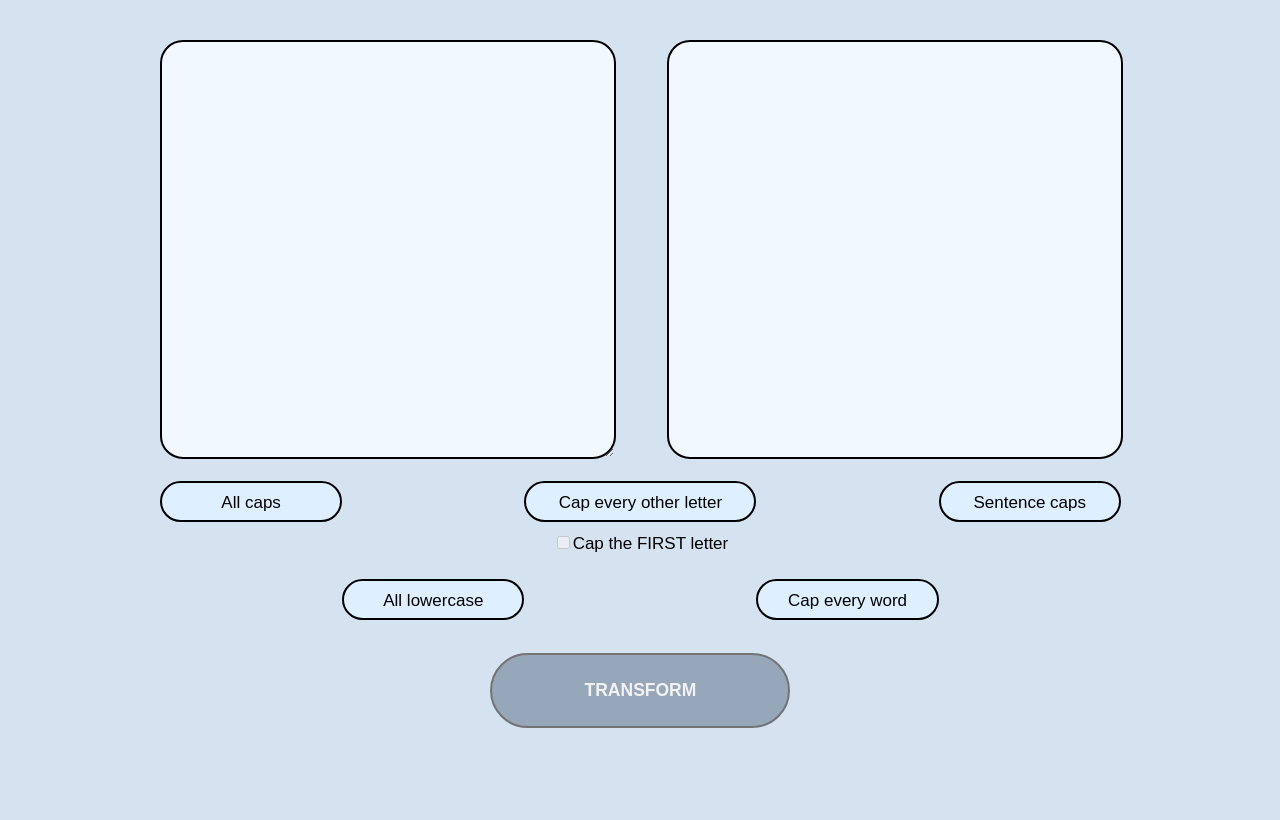
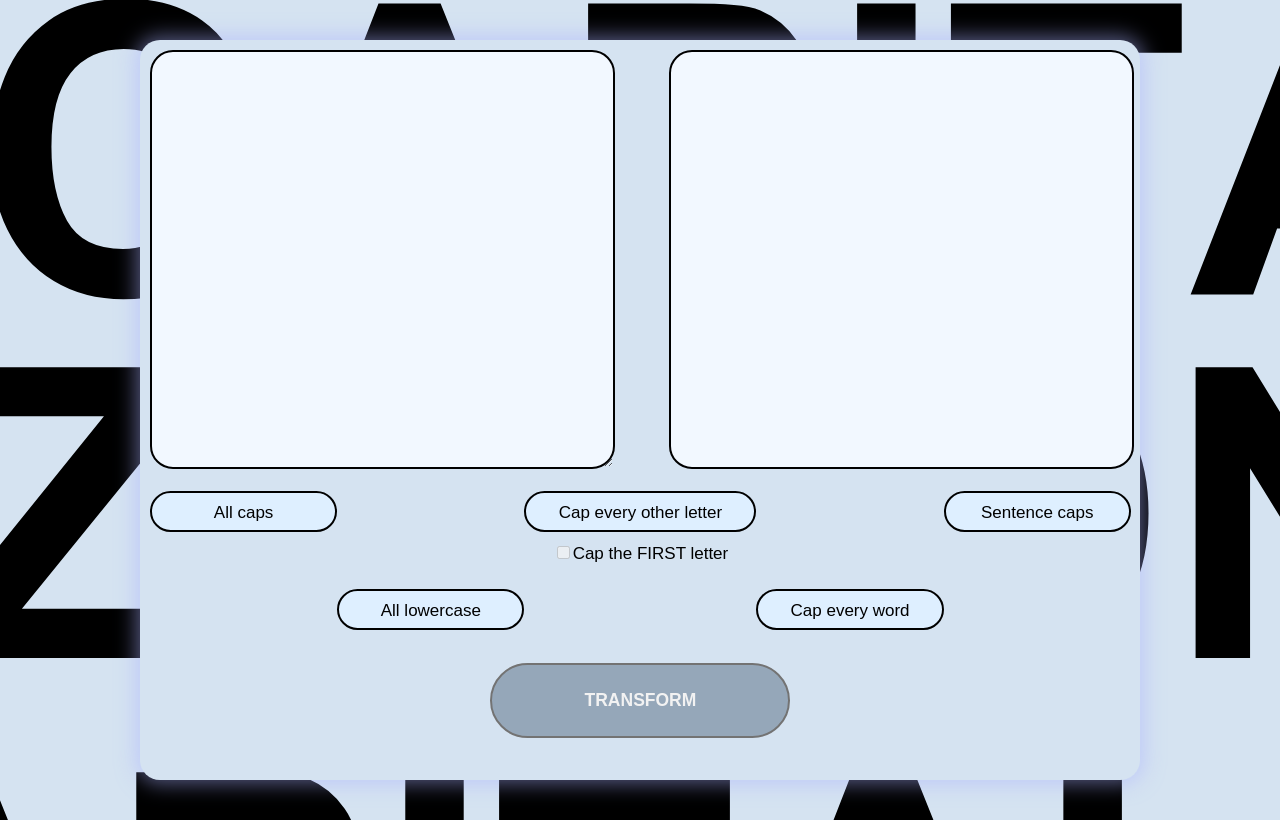
Before and after one commit to letmeeatbrioche/capitalization-app, a Next.js app: page / in a window 1280 px wide. Built offline with nearby package versions, Linux system fonts and the light colour scheme.

Commit message:
Add bg img & box shadow

```diff
--- a/src/app/globals.css
+++ b/src/app/globals.css
@@ -55,9 +55,10 @@ table {
 body {
    /* background-color: rgb(222, 239, 255); */
    background-color: rgb(213, 227, 241);
-   font-family: sans-serif;
+   font-family: Arial, Helvetica, sans-serif;
    font-size: 18px;
    line-height: 24px;
+   background-image: url('../public/assets/CAPITALIZATION.png');
 }
 
 textarea, button {
@@ -65,13 +66,31 @@ textarea, button {
    font-family: inherit;
 }
  .container {
-   max-width: 960px;
+   max-width: 980px;
    margin: 40px auto;
    height: 90vh;
-   background-color: inherit;
+   /* z-index: 10; */
+   background-color: rgb(213, 227, 241);
+   padding: 10px;
+   border-radius: 20px;
+   box-shadow: 0px 0px 20px 4px rgba(170, 178, 255, 0.5);
+   /* box-shadow: 0px 0px 5px 5px rgba(213, 227, 241); */
+   /* border: 1px solid #AAB2FF; */
    /* border: 2px black solid; */
    /* background-color: lightgray; */
    /* color: white; */
+ }
+
+ .header {
+   text-align: center;
+   font-weight: 900;
+   font-size: 400px;
+   word-wrap: break-word;
+   display: block;
+   /* height: 100vh; */
+   /* width: 100vw; */
+   /* position: relative; */
+   /* z-index: -1; */
  }
 
 .form {
```
